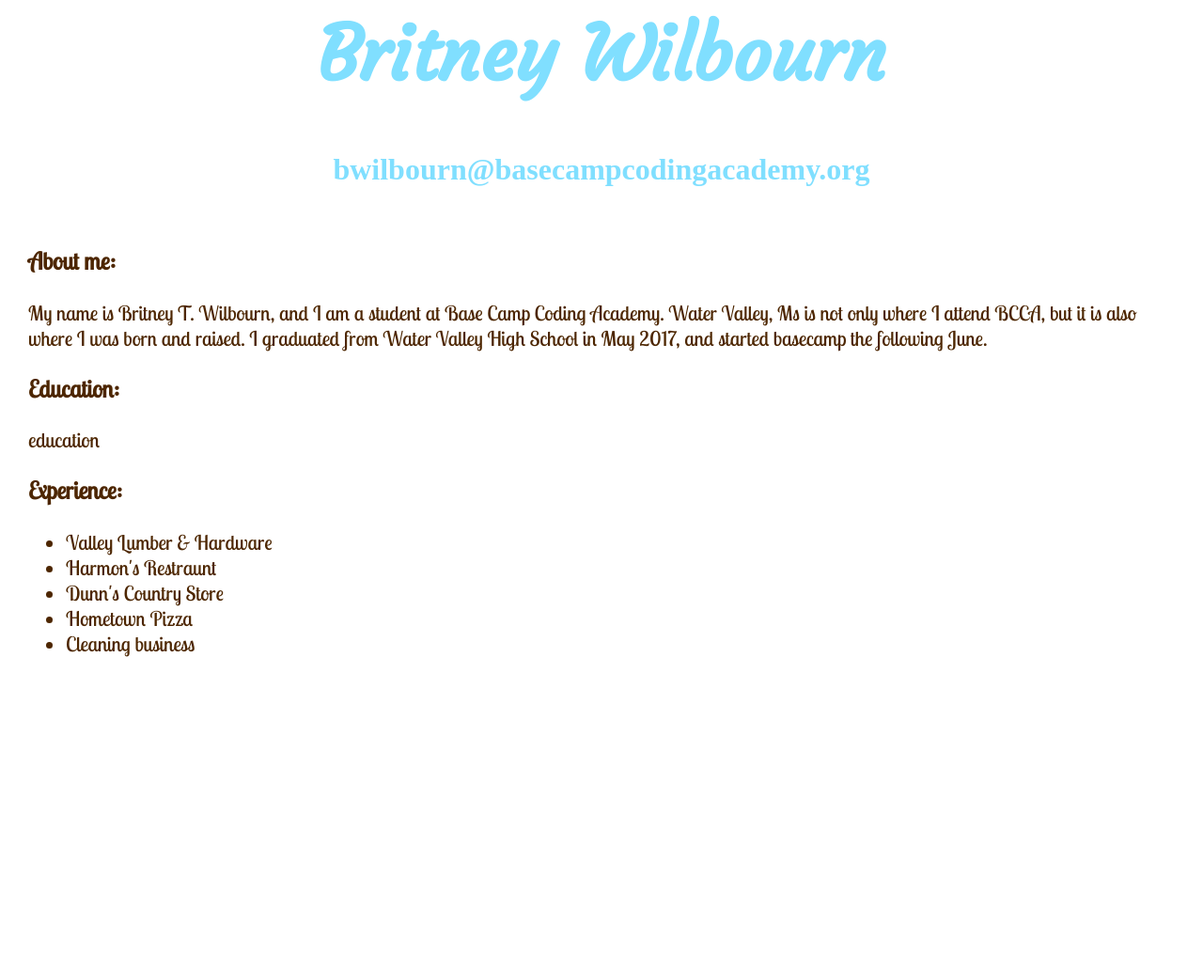
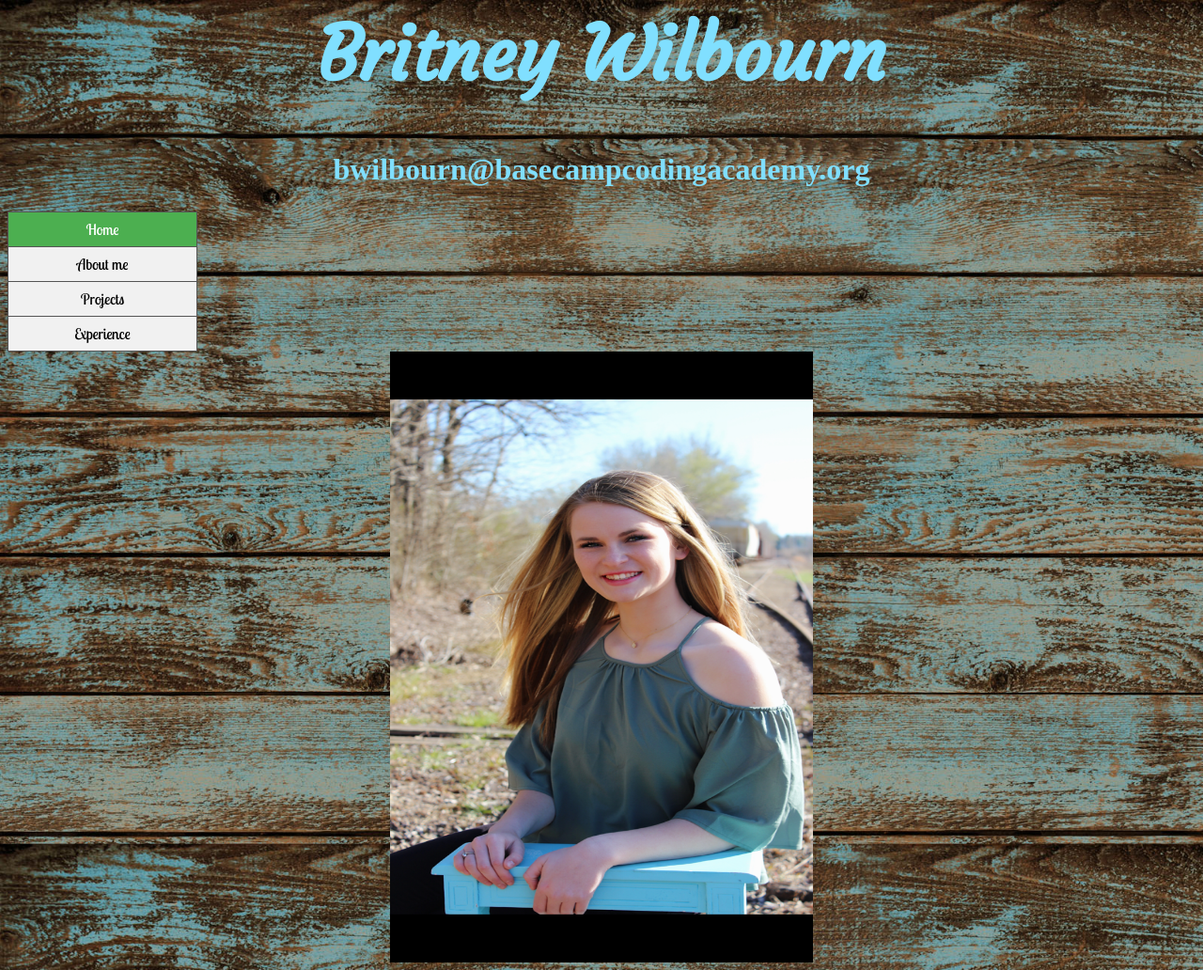
Before and after one commit to bwilbourn/bwilbourn.github.io, a plain HTML site: page index.html in a window 1280 px wide. Shown: the whole page at 94% size. Before the commit the page ends 800 px from the top, so only its background shows below. Drawn offline with Linux system fonts and the light colour scheme; files whose address does not match are found by name.

Commit message:
seperate files

```diff
--- a/index.html
+++ b/index.html
@@ -9,25 +9,13 @@
         <h2 class="address-bar">
             bwilbourn@basecampcodingacademy.org</h2>
     </center>
-    <div class="About-me">
-        <h3>About me:</h3>
-        <p>My name is <span class="brand">Britney T. Wilbourn</span>, and I am a student at Base Camp Coding Academy. Water
-            Valley, Ms is not only where I attend BCCA, but it is also where I was born and raised. I graduated from Water
-            Valley High School in May 2017, and started basecamp the following June.
-        </p>
-        <h3>Education:</h3>
-        <p> education </p>
-        <h3>Experience:</h3>
-        <p>
-            <ul>
-                <li>Valley Lumber & Hardware</li>
-                <li>Harmon's Restraunt</li>
-                <li>Dunn's Country Store</li>
-                <li>Hometown Pizza</li>
-                <li>Cleaning business</li>
-            </ul>
-        </p>
-    </div>
+    <ul>
+        <li><a class="active" href="index.html">Home</a></li>
+        <li><a href="about_me.html">About me</a></li>
+        <li><a href="projects.html">Projects</a></li>
+        <li><a href="experience.html">Experience</a></li>
+    </ul>
+    <center><img src="Me.png" width="450" height="650" /></center>
 </body>
 
 </html>
--- a/style.css
+++ b/style.css
@@ -25,3 +25,36 @@ h2 {
     border-radius: 20px;
     font-style: bold;
 }
+ul {
+    list-style-type: none;
+    margin: 0;
+    padding: 0;
+    width: 200px;
+    background-color: #f1f1f1;
+    border: 1px solid #555;
+}
+
+li a {
+    display: block;
+    color: #000;
+    padding: 8px 16px;
+    text-decoration: none;
+}
+
+li {
+    text-align: center;
+    border-bottom: 1px solid #555;
+}
+
+li:last-child {
+    border-bottom: none;
+}
+
+li a.active {
+    background-color: #4CAF50;
+    color: white;
+}
+
+li a:hover:not(.active) {
+    background-color: #555;
+    color: white;
```
Also changed, not shown: about_me.html (added, +15 -0 lines), experience.html (added, +17 -0 lines), projects.html (added, +16 -0 lines), Me.png (added), mE.jpg (added), wood.jpg (added).
